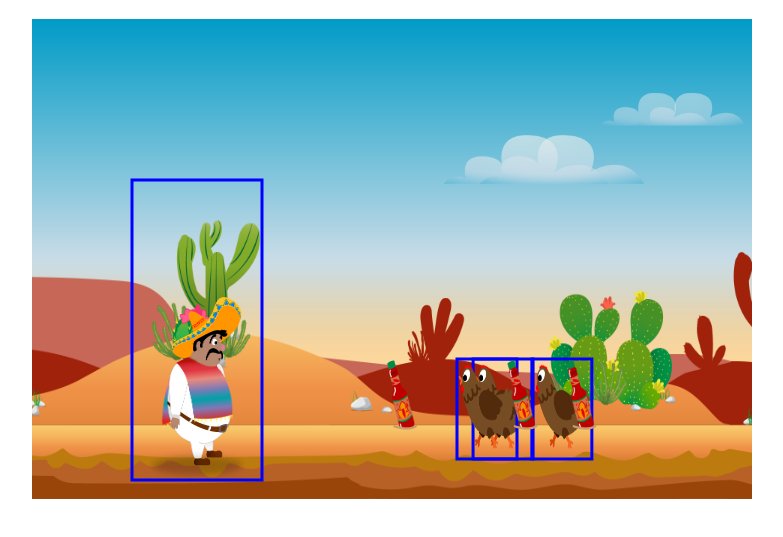
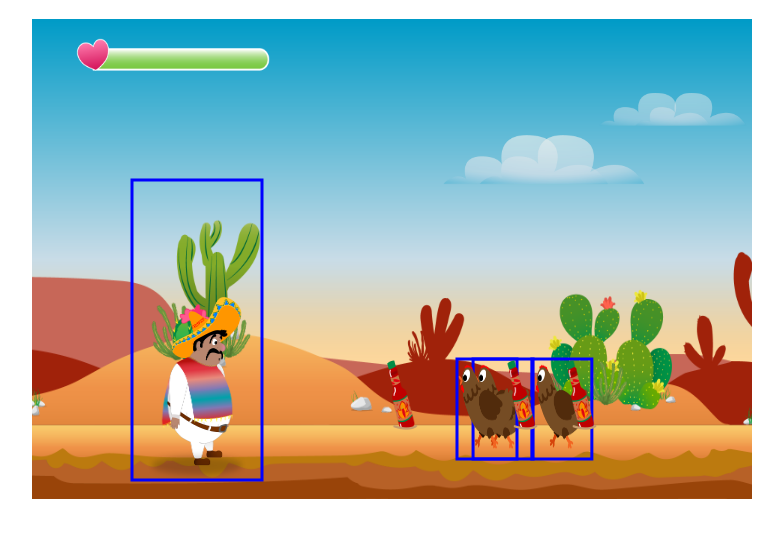
Before and after one commit to thomi1997/el-pollo-loco, a plain HTML site: page index.html in a window 1280 px wide. Shown: the part 69-606 px from the top of the page, without its empty margins (248-1031 px from the left). Drawn offline with Linux system fonts and the light colour scheme.

Commit message:
update_7

```diff
--- /dev/null
+++ b/classes/drawable-object.class.js
@@ -0,0 +1,40 @@
+class DrawableObject {
+    x = 120;
+    y = -10;
+    height = 150;
+    width = 100;
+    img;
+    imageCache = {};
+    currentImage = 0;
+
+
+    draw(ctx) {
+        ctx.drawImage(this.img, this.x, this.y, this.width, this.height);
+    }
+
+
+    loadImage(path) {
+        this.img = new Image();
+        this.img.src = path;
+    }
+
+
+    loadImages(array) {
+        array.forEach((path) => {
+            let img = new Image();
+            img.src = path;
+            this.imageCache[path] = img;
+        });
+    }
+
+
+    drawFrame(ctx) {
+        if (this instanceof Character || this instanceof Chicken || this instanceof SmallChicken) {
+            ctx.beginPath();
+            ctx.lineWidth = '3';
+            ctx.strokeStyle = 'blue';
+            ctx.rect(this.x, this.y, this.width, this.height);
+            ctx.stroke();
+        }
+    }
+}
--- a/classes/movable-object.class.js
+++ b/classes/movable-object.class.js
@@ -1,11 +1,4 @@
-class MovableObject {
-    x = 120;
-    y = -10;
-    img;
-    height = 150;
-    width = 100;
-    imageCache = {};
-    currentImage = 0;
+class MovableObject extends DrawableObject {
     speed = 0.15;
     otherDirection = false;
     speedY = 0;
@@ -26,22 +19,6 @@ class MovableObject {
 
     isAboveGround() {
         return this.y < 145;
-    }
-
-
-    draw(ctx) {
-        ctx.drawImage(this.img, this.x, this.y, this.width, this.height);
-    }
-
-
-    drawFrame(ctx) {
-        if (this instanceof Character || this instanceof Chicken || this instanceof SmallChicken) {
-            ctx.beginPath();
-            ctx.lineWidth = '3';
-            ctx.strokeStyle = 'blue';
-            ctx.rect(this.x, this.y, this.width, this.height);
-            ctx.stroke();
-        }
     }
 
 
@@ -75,21 +52,6 @@ class MovableObject {
     }
 
 
-    loadImage(path) {
-        this.img = new Image();
-        this.img.src = path;
-    }
-
-
-    loadImages(array) {
-        array.forEach((path) => {
-            let img = new Image();
-            img.src = path;
-            this.imageCache[path] = img;
-        });
-    }
-
-
     moveRight() {
         this.x += this.speed;
     }
--- a/classes/statusbar-health.class.js
+++ b/classes/statusbar-health.class.js
@@ -0,0 +1,3 @@
+class StatusbarHealth extends Statusbar{
+
+}
--- a/classes/statusbar.class.js
+++ b/classes/statusbar.class.js
@@ -1,4 +1,49 @@
-class Statusbar extends MovableObject {
+class Statusbar extends DrawableObject {
+    percentage = 100;
 
 
+    IMAGES = [
+
+        'img/7_statusbars/1_statusbar/2_statusbar_health/green/0.png',
+        'img/7_statusbars/1_statusbar/2_statusbar_health/green/20.png',
+        'img/7_statusbars/1_statusbar/2_statusbar_health/green/40.png',
+        'img/7_statusbars/1_statusbar/2_statusbar_health/green/60.png',
+        'img/7_statusbars/1_statusbar/2_statusbar_health/green/80.png',
+        'img/7_statusbars/1_statusbar/2_statusbar_health/green/100.png',
+    ];
+
+
+    constructor() {
+        super();
+        this.loadImages(this.IMAGES);
+        this.x = 40;
+        this.y = 0;
+        this.width = 200;
+        this.height = 60;
+        this.setPercentage(100);
+    }
+
+
+    // setPercentage(50);
+    setPercentage(percentage) {
+        this.percentage = percentage; // => 0 ... 5
+        let path = this.IMAGES[this.resolveImageIndex()];
+        this.img = this.imageCache[path];
+    }
+
+    resolveImageIndex() {
+        if (this.percentage == 100) {
+            return 5;
+        } else if (this.percentage > 80) {
+            return 4;
+        } else if (this.percentage > 60) {
+            return 3;
+        } else if (this.percentage > 40) {
+            return 2;
+        } else if (this.percentage > 20) {
+            return 1;
+        } else {
+            return 0;
+        }
+    }
 }
--- a/classes/world.class.js
+++ b/classes/world.class.js
@@ -2,6 +2,7 @@ class World {
 
 
     character = new Character();
+    statusbar = new Statusbar();
     level = level1;
     canvas;
     ctx;
@@ -29,6 +30,7 @@ class World {
             this.level.enemies.forEach( (enemy) => {
                 if (this.character.isColliding(enemy)) {
                     this.character.hit();
+                    this.statusbar.setPercentage(this.character.energy);
                 }
             });
         }, 200);
@@ -40,6 +42,9 @@ class World {
         this.ctx.translate(this.camera_x, 0);
         this.addObjectsToMap(this.level.backgroundObjects);
         this.addObjectsToMap(this.level.clouds);
+        this.ctx.translate(-this.camera_x, 0);
+        this.addToMap(this.statusbar);
+        this.ctx.translate(this.camera_x, 0);
         this.addToMap(this.character);
         this.addObjectsToMap(this.level.enemies);
         this.addObjectsToMap(this.level.bottles);
--- a/index.html
+++ b/index.html
@@ -5,22 +5,23 @@
     <meta http-equiv="X-UA-Compatible" content="IE=edge">
     <meta name="viewport" content="width=device-width, initial-scale=1.0">
     <link rel="stylesheet" href="style.css">
+    <script src="classes/drawable-object.class.js"></script>
     <script src="classes/movable-object.class.js"></script>
+    <script src="classes/world.class.js"></script>
+    <script src="classes/character.class.js"></script>
+    <script src="classes/chicken.class.js"></script>
+    <script src="classes/small-chicken.class.js"></script>
+    <script src="classes/bottles.class.js"></script>
+    <script src="classes/cloud.class.js"></script>
     <script src="classes/statusbar.class.js"></script>
+    <script src="classes/background-object.class.js"></script>
     <script src="classes/statusbar-health.class.js"></script>
     <script src="classes/statusbar-coin.class.js"></script>
     <script src="classes/statusbar-bottle.class.js"></script>
     <script src="classes/statusbar-endboss.class.js"></script>
-    <script src="classes/chicken.class.js"></script>
-    <script src="classes/small-chicken.class.js"></script>
-    <script src="classes/bottles.class.js"></script>
+    <script src="classes/keyboard.class.js"></script>
+    <script src="classes/level.class.js"></script>
     <script src="classes/endboss.class.js"></script>
-    <script src="classes/background-object.class.js"></script>
-    <script src="classes/cloud.class.js"></script>
-    <script src="classes/character.class.js"></script>
-    <script src="classes/keyboard.class.js"></script>
-    <script src="classes/world.class.js"></script>
-    <script src="classes/level.class.js"></script>
     <script src="levels/level1.js"></script>
     <script src="js/game.js"></script>
     <title>el-pollo-loco</title>
```
